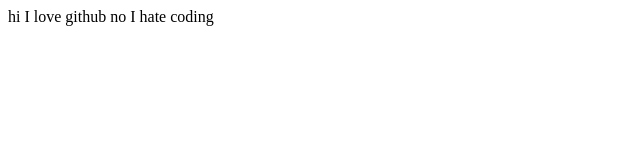
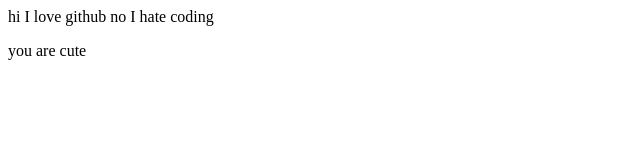
Before and after one commit to jankarong/assignment1-2294, a plain HTML site: page index.html in a window 1280 px wide. Shown: the full height of the page, 0-640 px from the left. Drawn offline with Linux system fonts and the light colour scheme.

Commit message:
add p tag.html

```diff
--- a/index.html
+++ b/index.html
@@ -8,5 +8,6 @@
 <body>
     hi I love github
     no I hate coding
+    <p>you are cute</p>
 </body>
 </html>
```
